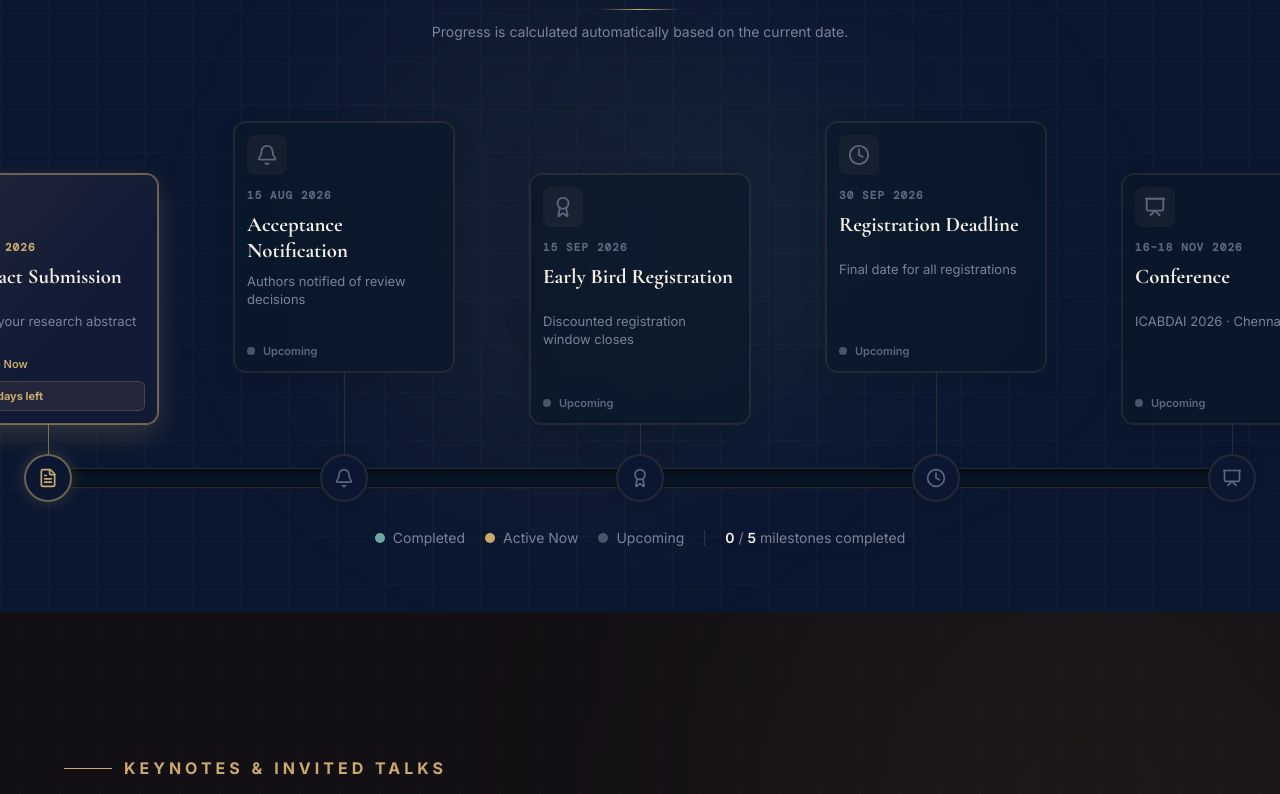
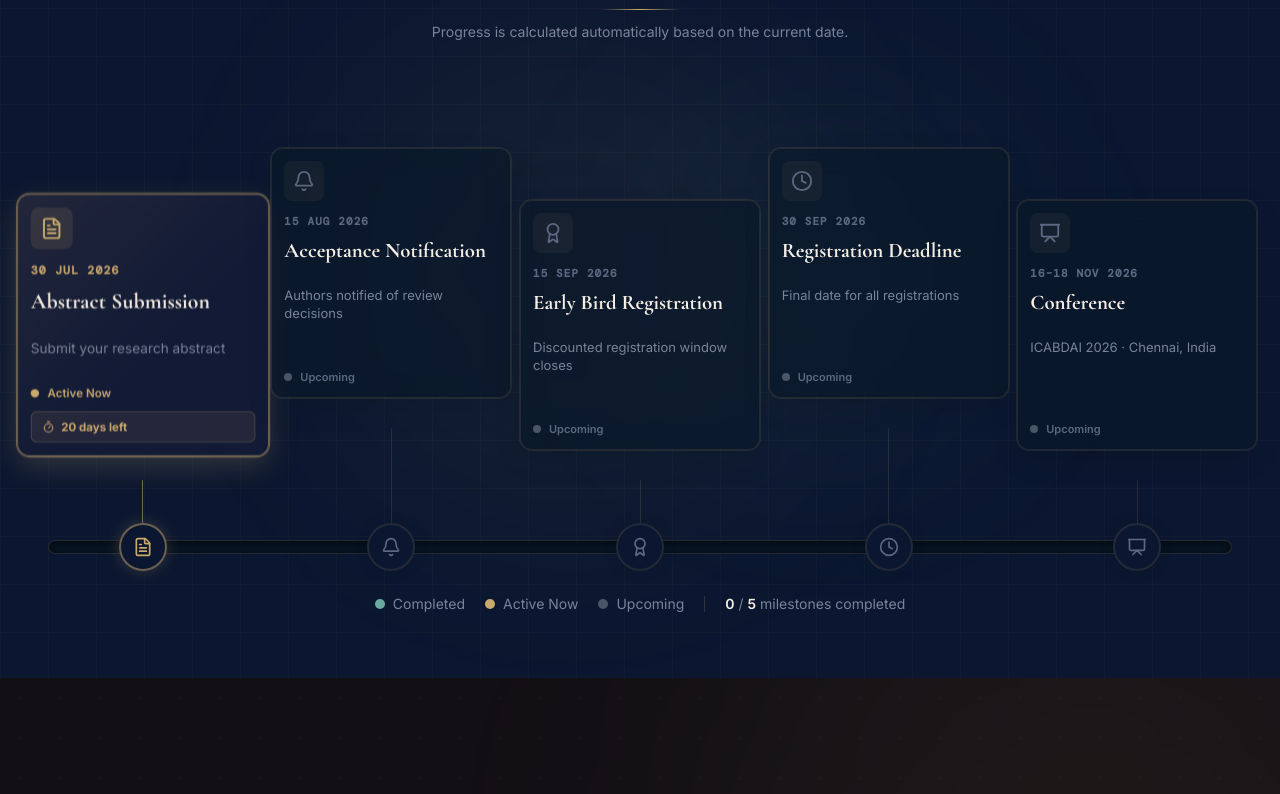
Before and after one commit to vkrm03/icabdai2026, a React (Vite) app: page / in a window 1280 px wide. Shown: the part 2906-3700 px from the top of the page. Built offline with nearby package versions, Linux system fonts and the light colour scheme.

Commit message:
Styling fixed

```diff
--- a/src/components/ImportantDates.jsx
+++ b/src/components/ImportantDates.jsx
@@ -34,11 +34,11 @@ const MILESTONES = [
 ];
 
 // ─── Layout ───────────────────────────────────────────────────────────────────
-const ROAD_H      = 20; // Normalized straight horizontal progress bar height
-const CONNECTOR_H = 44;
+const ROAD_H      = 14; // Normalized straight horizontal progress bar height
+const CONNECTOR_H = 60;
 const CARD_H       = 250;
 const ALT_LIFT     = 52; // Alternating grid layer gap to avoid overlapping card cutoffs
-const TOTAL_H      = CARD_H + ALT_LIFT + CONNECTOR_H + ROAD_H + 24;
+const TOTAL_H      = CARD_H + ALT_LIFT + CONNECTOR_H + ROAD_H + 80;
 
 // ─── Lace palette for statuses ────────────────────────────────────────────────
 const S = {
@@ -94,7 +94,9 @@ function calcProgress(ss) {
   return (i / (MILESTONES.length - 1)) * 100;
 }
 const daysUntil = (d) => Math.max(0, Math.ceil((d - new Date()) / 86_400_000));
-const xPct      = (i) => (i / (MILESTONES.length - 1)) * 100;
+const START = 8;
+const END = 92;
+const xPct = (i) => START + ((END - START) * i) / (MILESTONES.length - 1);
 
 // ─── MilestoneCard ────────────────────────────────────────────────────────────
 function MilestoneCard({ m }) {
@@ -104,12 +106,13 @@ function MilestoneCard({ m }) {
 
   return (
     <div
-      className="relative w-[220px] rounded-xl p-3 border backdrop-blur-md cursor-default flex flex-col justify-between"
+      className="relative w-[240px] rounded-xl p-3 border backdrop-blur-md cursor-default flex flex-col justify-between transition-all duration-300 hover:-translate-y-3 hover:scale-[1.03] hover:shadow-2xl"
       style={{
         height: `${CARD_H}px`,
         background: cfg.cardBg,
         borderColor: cfg.border,
         boxShadow: `0 10px 28px ${cfg.shadow}, 0 0 0 1px ${cfg.border}`,
+        transform: m.status === "current" ? "scale(1.05)" : "scale(1)",
       }}
     >
       {/* Background overlay on active status */}
@@ -419,7 +422,7 @@ export default function ImportantDates() {
                   className="absolute flex flex-col items-center"
                   style={{
                     left: `${xPct(i)}%`,
-                    bottom: `${ROAD_H + CONNECTOR_H + altLift}px`,
+                    bottom: `${ROAD_H + CONNECTOR_H + altLift + 30}px`,
                     transform: "translateX(-50%)",
                   }}
                 >
--- a/src/components/Speakers.jsx
+++ b/src/components/Speakers.jsx
@@ -19,6 +19,7 @@ import imgSwapnil from "../assets/6.png";
 import imgSudhakar from "../assets/7.png";
 import imgSabitha from "../assets/8.png";
 import imgMasilamani from "../assets/9.png";
+import imgSeppo from "../assets/18.jpg";
 
 // ─── Data Map ─────────────────────────────────────────────────────────────────
 const SPEAKERS = [
@@ -26,6 +27,7 @@ const SPEAKERS = [
   { name: "Prof. Kazuhiko Namikawa",      role: "Cell & Neurobiology Researcher",             institution: "Technische Universität Braunschweig",    location: "Germany",               flag: "🇩🇪", image: imgKazuhiko},
   { name: "Dr. Helen Goodridge",          role: "Associate Director, Regen. Medicine",        institution: "Cedars-Sinai",                           location: "Los Angeles, USA",      flag: "🇺🇸", image: imgHelen },
   { name: "Dr. Betty Gimenez",            role: "Ecology, Palynology & AI",                  institution: "French Institute of Pondicherry",        location: "Pondicherry, India",    flag: "🇫🇷", image: imgBetty },
+  { name: "Prof. Seppo Vainio",            role: "Developmental Biology Researcher",                  institution: "Oulu University",        location: "Oulu, Finland",    flag: "🇫🇮", image: imgSeppo },
   { name: "Dr. Deisy Contreras",          role: "Asst. Director, Clinical Microbiology",     institution: "Cedars-Sinai",                           location: "Los Angeles, USA",      flag: "🇺🇸", image: imgDeisy },
   { name: "Dr. Julien",                   role: "Organic Farming & Information Technology",   institution: "French Institute of Pondicherry",        location: "Pondicherry, India",    flag: "🇫🇷", image: imgJulien },
   { name: "Dr. Niranjan Ramakrishnan",    role: "Chief Executive Officer",                    institution: "MyLabConnect",                           location: "West Palm Beach, USA", flag: "🇺🇸", image: imgNiranjan},
```
Also changed, not shown: src/assets/18.jpg (added).
